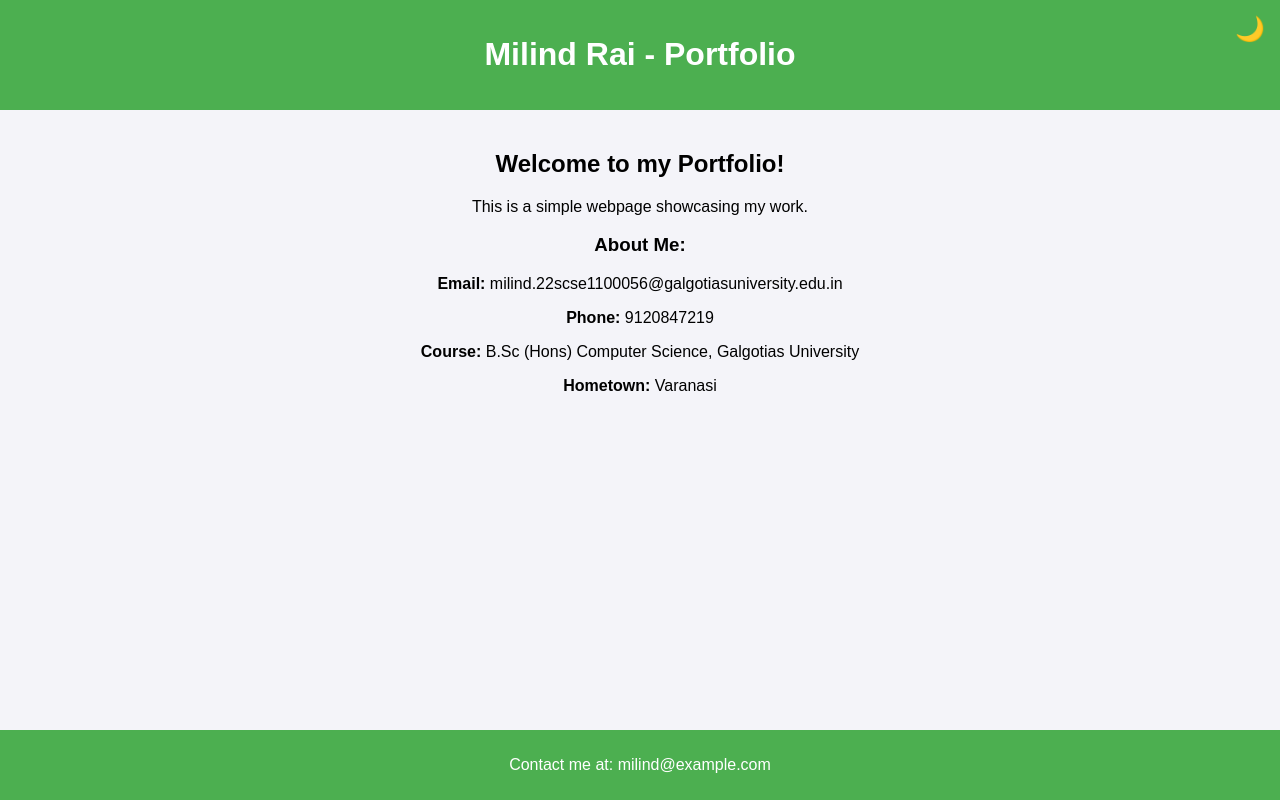
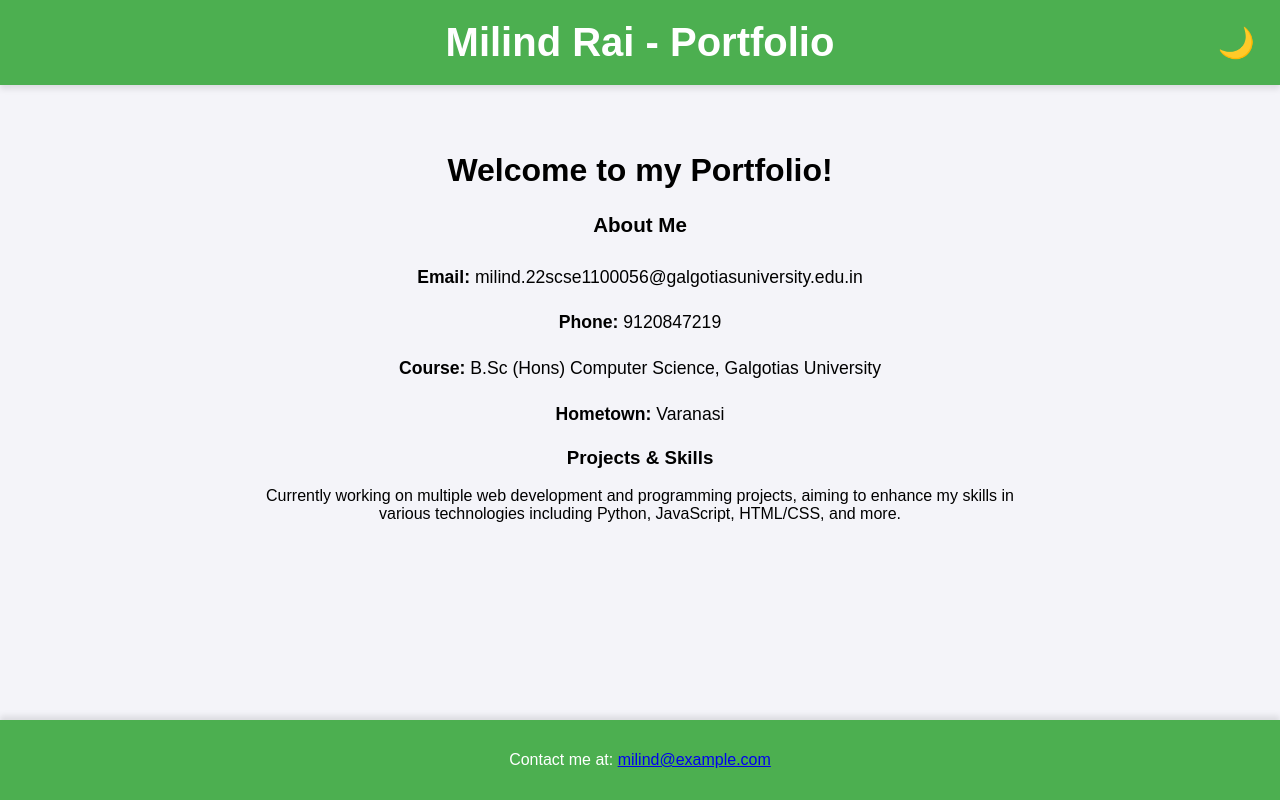
Before and after one commit to awtportfolio117/milind5656.github.io, a plain HTML site: page index.html in a window 1280 px wide. Drawn offline with Linux system fonts and the light colour scheme.

Commit message:
index.html

```diff
--- a/index.html
+++ b/index.html
@@ -5,44 +5,67 @@
     <meta name="viewport" content="width=device-width, initial-scale=1.0">
     <title>Milind Rai - Portfolio</title>
     <style>
+        /* Global styles */
         body {
-            font-family: Arial, sans-serif;
-            background-color: #f4f4f9;
+            font-family: 'Arial', sans-serif;
             margin: 0;
             padding: 0;
             transition: background-color 0.3s, color 0.3s;
+            background-color: #f4f4f9;
         }
         header {
             background-color: #4CAF50;
             color: white;
             text-align: center;
-            padding: 15px 0;
+            padding: 20px 0;
             position: relative;
+            box-shadow: 0 4px 6px rgba(0, 0, 0, 0.1);
         }
-        main {
-            padding: 20px;
-            text-align: center;
+        header h1 {
+            font-size: 2.5em;
+            margin: 0;
         }
         footer {
             background-color: #4CAF50;
             color: white;
             text-align: center;
-            padding: 10px 0;
+            padding: 15px 0;
             position: fixed;
             width: 100%;
             bottom: 0;
+            box-shadow: 0 -4px 6px rgba(0, 0, 0, 0.1);
         }
 
-        /* Sun/Moon Icon Styles */
+        /* Main section */
+        main {
+            padding: 40px 20px;
+            text-align: center;
+            max-width: 800px;
+            margin: 0 auto;
+        }
+        main h2 {
+            font-size: 2em;
+            margin-bottom: 20px;
+        }
+        main .about-me {
+            font-size: 1.1em;
+            line-height: 1.6;
+        }
+
+        /* Sun/Moon Icon */
         .theme-toggle {
             position: absolute;
-            top: 15px;
-            right: 15px;
+            top: 25px;
+            right: 25px;
             cursor: pointer;
-            font-size: 24px;
+            font-size: 30px;
+            transition: transform 0.3s;
+        }
+        .theme-toggle:hover {
+            transform: scale(1.1);
         }
 
-        /* Dark theme styles */
+        /* Dark Theme */
         body.dark {
             background-color: #2c2c2c;
             color: white;
@@ -53,29 +76,36 @@
         footer.dark {
             background-color: #333;
         }
-
+        footer.dark a {
+            color: #fff;
+        }
     </style>
 </head>
 <body>
     <header>
         <h1>Milind Rai - Portfolio</h1>
-        <!-- Sun/Moon icon to toggle theme -->
         <span class="theme-toggle" id="theme-toggle">🌙</span>
     </header>
+
     <main>
         <h2>Welcome to my Portfolio!</h2>
-        <p>This is a simple webpage showcasing my work.</p>
 
-        <div>
-            <h3>About Me:</h3>
+        <div class="about-me">
+            <h3>About Me</h3>
             <p><strong>Email:</strong> milind.22scse1100056@galgotiasuniversity.edu.in</p>
             <p><strong>Phone:</strong> 9120847219</p>
             <p><strong>Course:</strong> B.Sc (Hons) Computer Science, Galgotias University</p>
             <p><strong>Hometown:</strong> Varanasi</p>
         </div>
+
+        <div>
+            <h3>Projects & Skills</h3>
+            <p>Currently working on multiple web development and programming projects, aiming to enhance my skills in various technologies including Python, JavaScript, HTML/CSS, and more.</p>
+        </div>
     </main>
+
     <footer>
-        <p>Contact me at: milind@example.com</p>
+        <p>Contact me at: <a href="mailto:milind@example.com">milind@example.com</a></p>
     </footer>
 
     <script>
```
